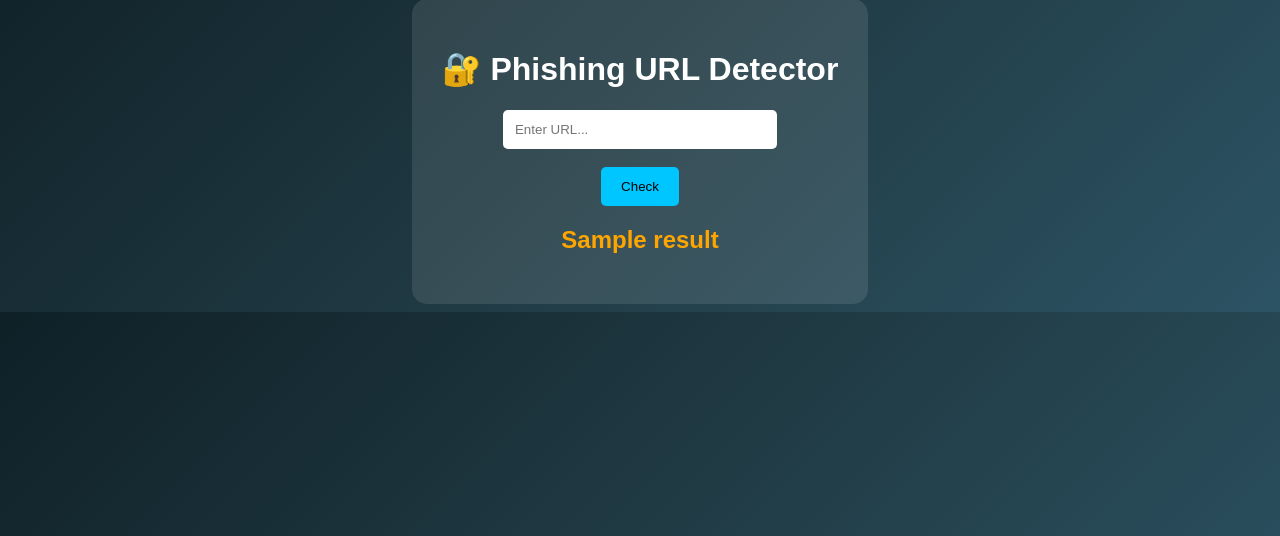
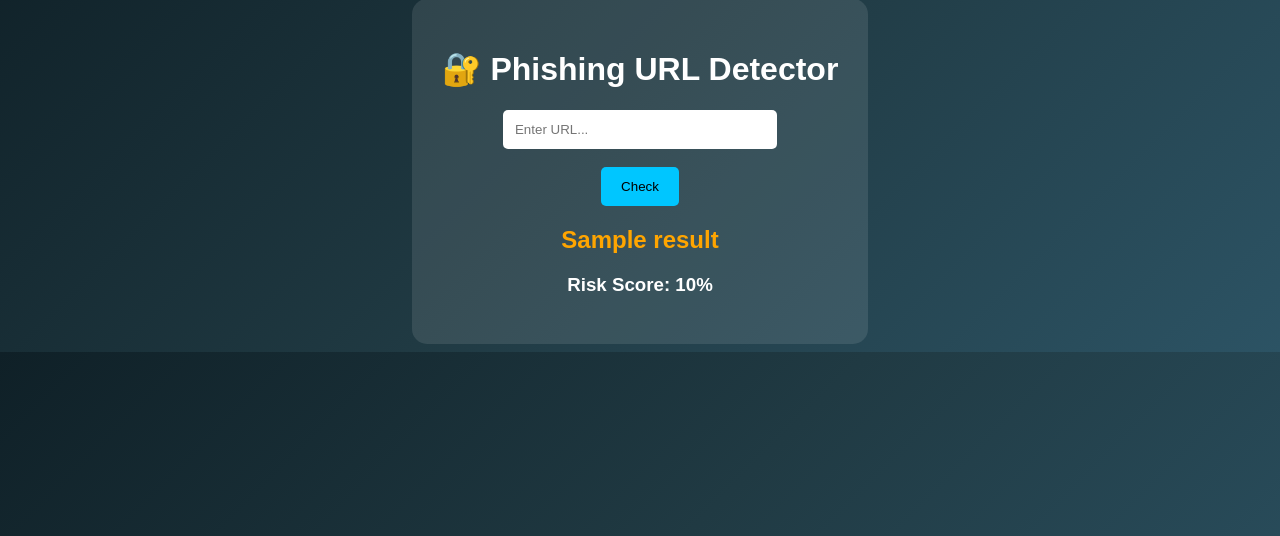
Before and after one commit to jo123-30/phishing-url-detector, a Flask app: template templates/index.html in a window 1280 px wide. Shown: the part 109-645 px from the top of the page. Run offline with Flask 3, Linux system fonts and the light colour scheme; the template is opened without the code that fills it: most values are stand-ins (such as "Sample title", 1, 10 or a date in 2020).

Commit message:
Update index.html

```diff
--- a/templates/index.html
+++ b/templates/index.html
@@ -59,6 +59,8 @@
             ">
                 {{ result }}
             </h2>
+
+            <h3>Risk Score: {{ score }}%</h3>
         {% endif %}
     </div>
 
```
